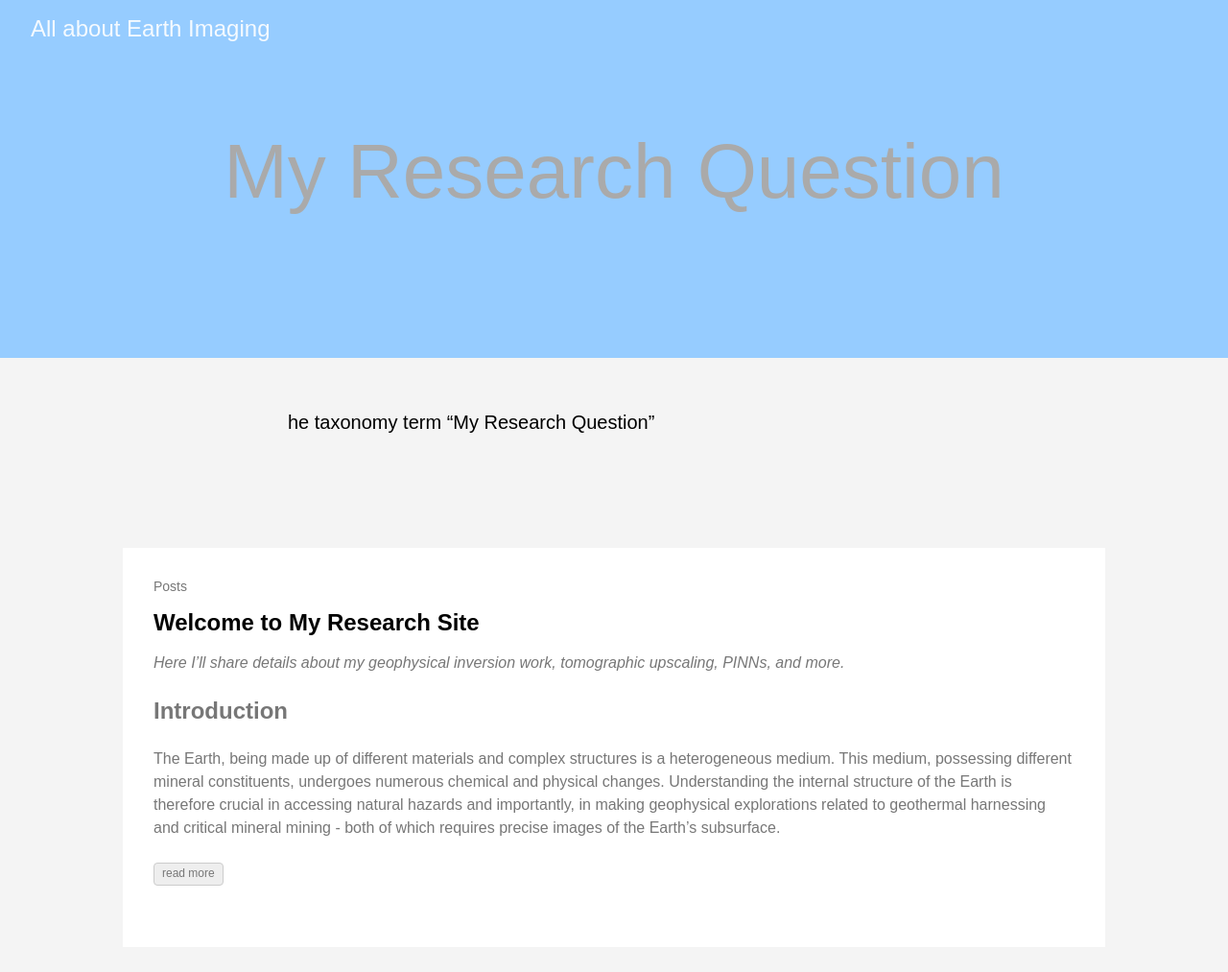
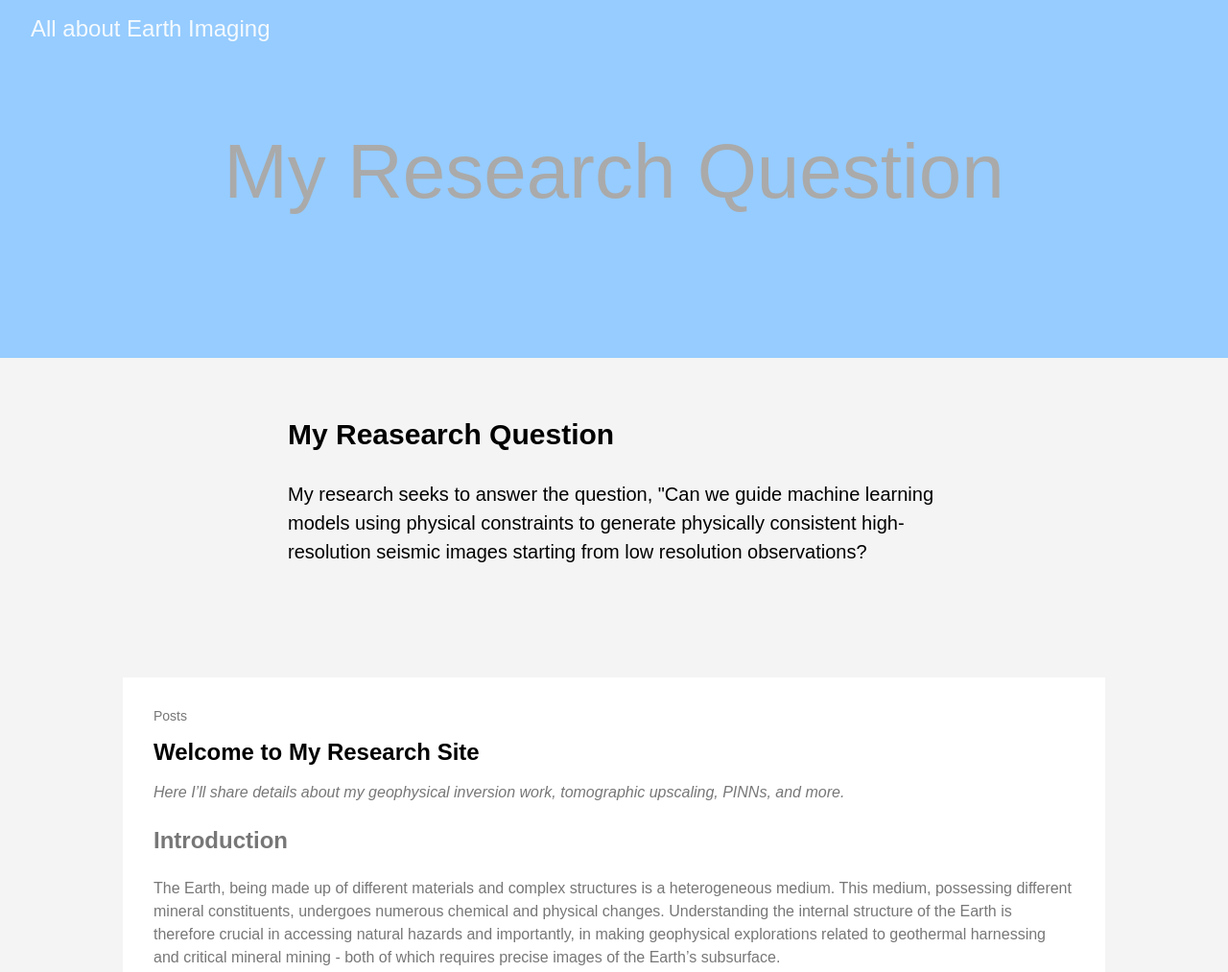
Before and after one commit to cctdd/cctdd.github.io, a plain HTML site: page tags/my-research-question/index.html in a window 1280 px wide. Shown: the top 1013 px of the page at 96% size. Drawn offline with Linux system fonts and the light colour scheme.

Commit message:
Update index.html

```diff
--- a/tags/my-research-question/index.html
+++ b/tags/my-research-question/index.html
@@ -96,7 +96,9 @@
 
   <article class="cf pa3 pa4-m pa4-l">
     <div class="measure-wide-l center f4 lh-copy nested-copy-line-height nested-links black">
-      <p>he taxonomy term “My Research Question”</p>
+	<h2><strong>My Reasearch Question</strong></h2>
+      <p>My research seeks to answer the question, "Can we guide machine learning models using physical constraints
+      to generate physically consistent high-resolution seismic images starting from low resolution observations?</p>
     </div>
   </article>
   <div class="mw8 center">
```
